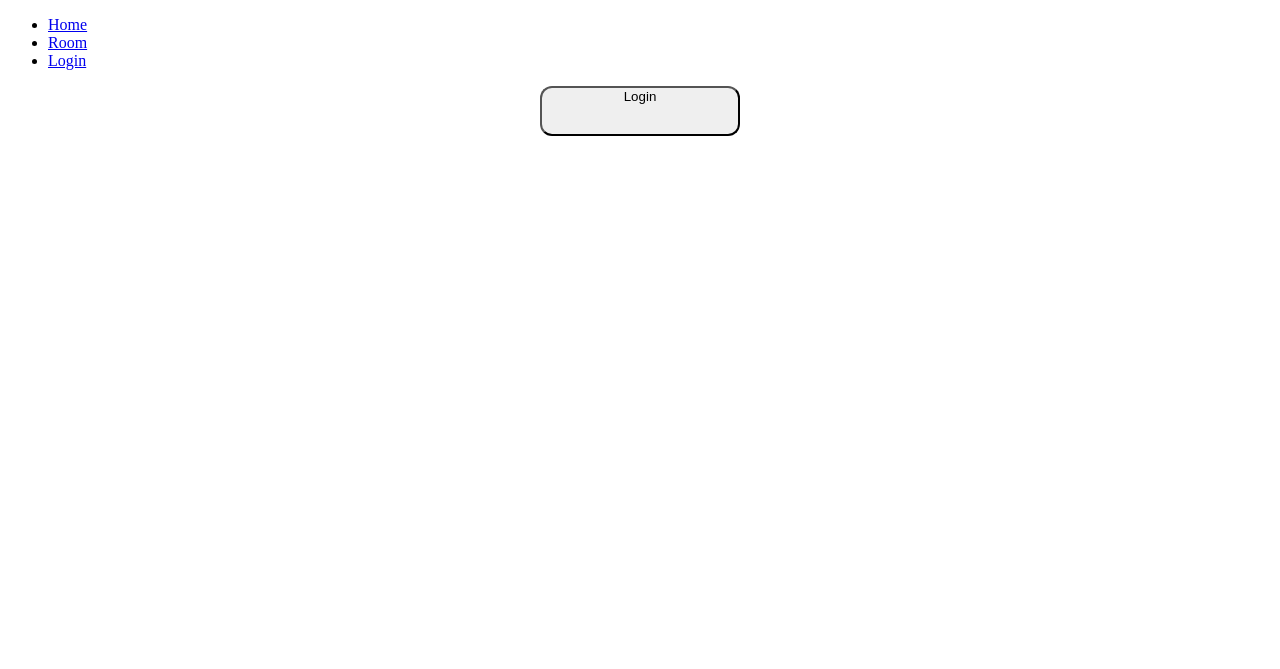
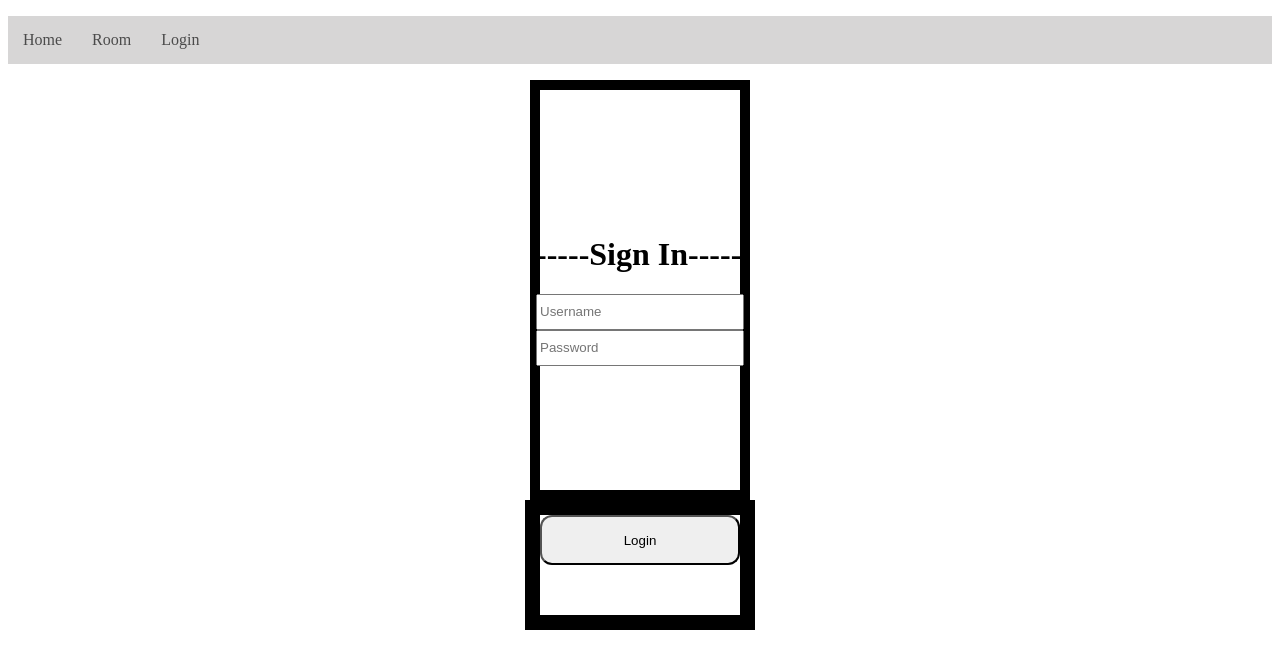
Before and after one commit to MilosA00/Django, a Django app: page /login/ in a window 1280 px wide. Shown: the top 669 px of the page. Run offline with Django 5.2, Linux system fonts and the light colour scheme.

Commit message:
CSS update

```diff
--- a/studybud/templates/login.html
+++ b/studybud/templates/login.html
@@ -10,7 +10,16 @@
 <body>
         {% include "navbar.html" %}
 
-            <div >
+
+             <div class="Credentials">
+                <div>
+                    <h1>-----Sign In-----</h1>
+                <input type="text" placeholder="Username" class="username">
+                <input type="password" placeholder="Password" class="password">
+                </div>
+            </div>
+
+            <div class="Container">
                 <button type="submit" class="loginButton">Login</button>
             </div>
 
--- a/studybud/uassets/loginStyle.css
+++ b/studybud/uassets/loginStyle.css
@@ -1,10 +1,36 @@
+
+.Container{
+    display: flex;
+    justify-content: center;
+    margin: auto;
+    height: 100px;
+    width: 200px;
+    border: 15px solid black;
+}
+
+.Credentials{
+    display: flex;
+    justify-content: center;
+    margin: auto;
+    flex-wrap: wrap;
+    align-content: center;
+    border: 10px solid black;
+    width: 200px;
+    height: 400px;
+}
+
+.username{
+    width: 200px;
+    height: 30px;
+}
+.password{
+    width: 200px;
+    height: 30px;
+}
+
 
 .loginButton{
     height: 50px;
     width: 200px;
     border-radius: 12px;
-    display: flex;
-    justify-content: center;
-    margin: auto;
-
 }
--- a/studybud/uassets/navBarStyle.css
+++ b/studybud/uassets/navBarStyle.css
@@ -0,0 +1,22 @@
+
+.navBarButtons{
+    list-style-type: none;
+    background-color: rgba(140, 138, 138, 0.35);
+    padding:0px;
+    margin-right: 0px;
+    overflow: hidden;
+}
+
+.navBarButtons a{
+    color: #4b4b4b;
+    text-decoration: none;
+    padding: 15px;
+    display: block;
+    text-align: center;
+}
+.navBarButtons a:hover{
+    background-color: hsla(0, 0%, 10%, 0.31);
+}
+.navBarButtons li{
+    float: left;
+}
```
